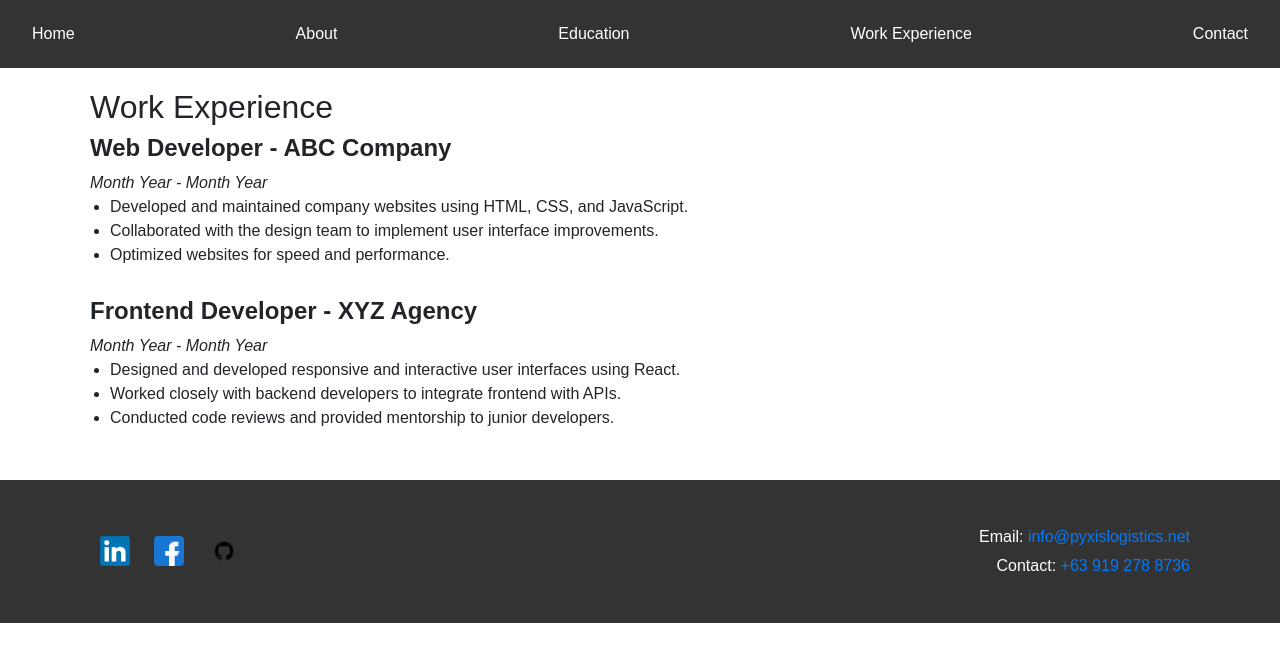
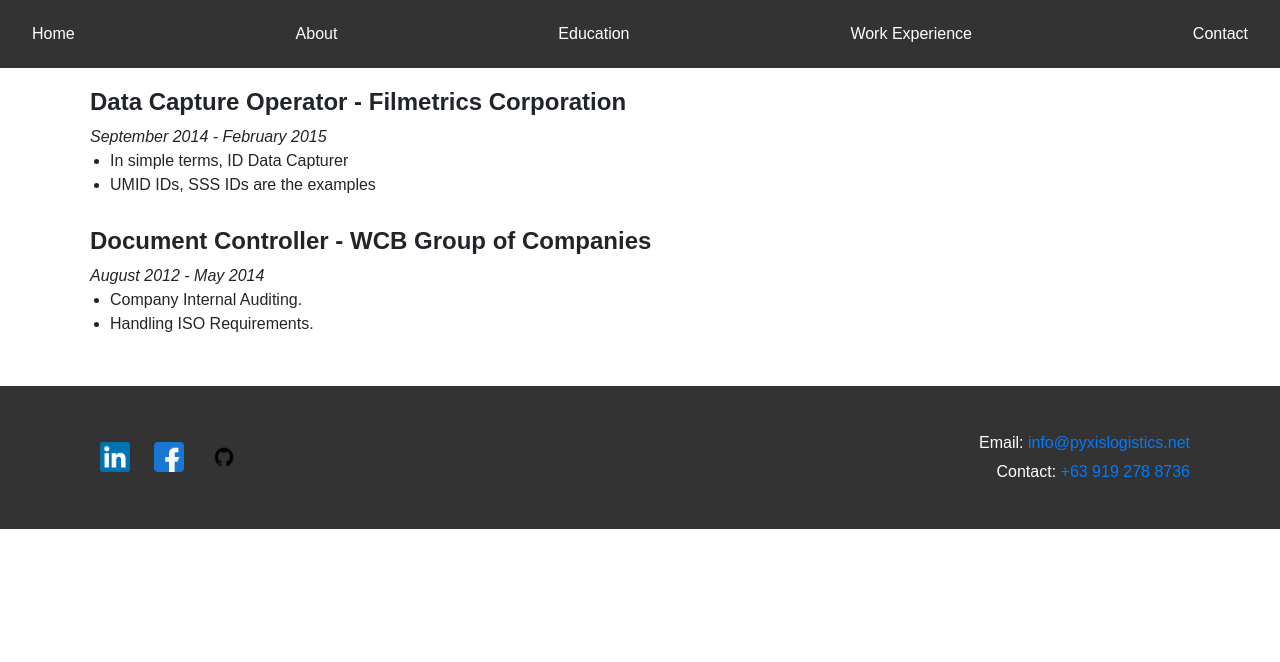
Before and after one commit to regie-KodeGo/regie-KodeGo.github.io, a plain HTML site: page experience.html in a window 1280 px wide. Drawn offline with nearby package versions, Linux system fonts and the light colour scheme.

Commit message:
Final details

```diff
--- a/experience.html
+++ b/experience.html
@@ -26,26 +26,22 @@
     <!-- Page Content -->
     <main>
         <section class="container">
-            <h2 class="section-title">Work Experience</h2>
 
             <article class="work-experience">
-                <h3>Web Developer - ABC Company</h3>
-                <time><em>Month Year - Month Year</em></time>
+                <h3>Data Capture Operator -  Filmetrics Corporation</h3>
+                <time><em>September 2014 - February 2015</em></time>
                 <ul>
-                    <li>Developed and maintained company websites using HTML, CSS, and JavaScript.</li>
-                    <li>Collaborated with the design team to implement user interface improvements.</li>
-                    <li>Optimized websites for speed and performance.</li>
+                    <li>In simple terms, ID Data Capturer</li>
+                    <li>UMID IDs, SSS IDs are the examples</li>
                 </ul>
             </article>
 
-            <!-- Add more work experiences here -->
             <article class="work-experience">
-                <h3>Frontend Developer - XYZ Agency</h3>
-                <time><em>Month Year - Month Year</em></time>
+                <h3>Document Controller - WCB Group of Companies</h3>
+                <time><em>August 2012 - May 2014</em></time>
                 <ul>
-                    <li>Designed and developed responsive and interactive user interfaces using React.</li>
-                    <li>Worked closely with backend developers to integrate frontend with APIs.</li>
-                    <li>Conducted code reviews and provided mentorship to junior developers.</li>
+                    <li>Company Internal Auditing.</li>
+                    <li>Handling ISO Requirements.</li>
                 </ul>
             </article>
         </section>
```
Also changed, not shown: education.html (+2 -16 lines).
